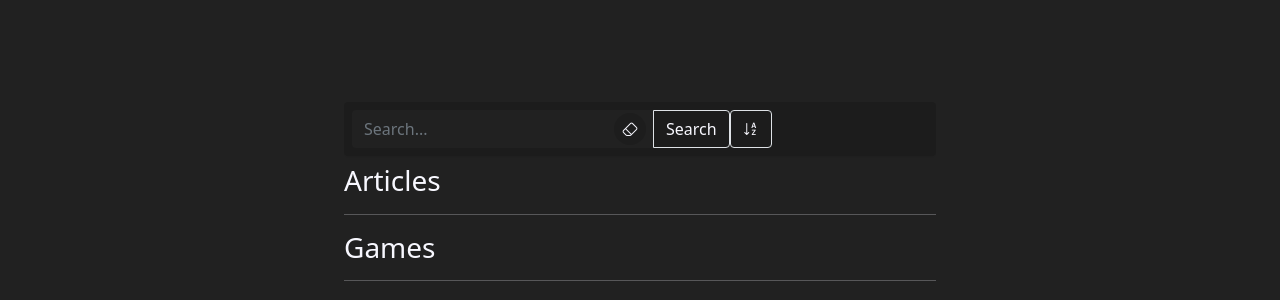
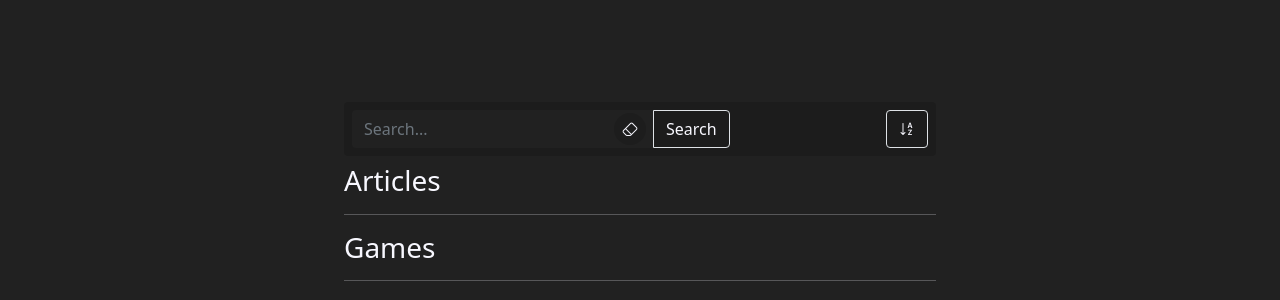
Before and after one commit to davemcdowell/portfolio, a Jekyll site: the page built from downloads.html, in a window 1280 px wide and 900 px high, scrolled down 729 px. Shown: the part 150-450 px from the top of the window. Built offline with Jekyll 4.4.1, drawn with Linux system fonts in a browser that asks for light colours; nearby versions of some CDN libraries.

Commit message:
Update downloads.html

```diff
--- a/downloads.html
+++ b/downloads.html
@@ -13,9 +13,9 @@ css-files:
         <div class="col-lg-10 col-lg-offset-1">
           <section id="downloads-main" class="jumbotron py-0">
             <div class="container">
-              <nav class="navbar bg-offset rounded mb-2 p-2">
-                  <form id="search-dl-form" class="d-flex flex-row align-items-center flex-nowrap">
-                    <div class="input-group">
+              <nav class="bg-offset rounded mb-2 p-2">
+                  <form id="search-dl-form" class="d-flex flex-row justify-content-between align-items-center flex-nowrap">
+                    <div class="input-group w-auto">
                       <input id="search-input" type="text" class="form-control" placeholder="Search..." aria-label="Search..." aria-describedby="search-btn" autocomplete="off">
                       <button id="clear-search" class="btn btn-icon txt-color-default bg-default rounded-0 outline-0" type="button"><span class="icon-bg-sm rounded-circle p-1 mx-2"><i class="bi bi-eraser icon-1x"></i></span></button>
                       <button id="search-btn" class="btn border txt-color-default" type="button" data-ascending="true">Search</button>
```
